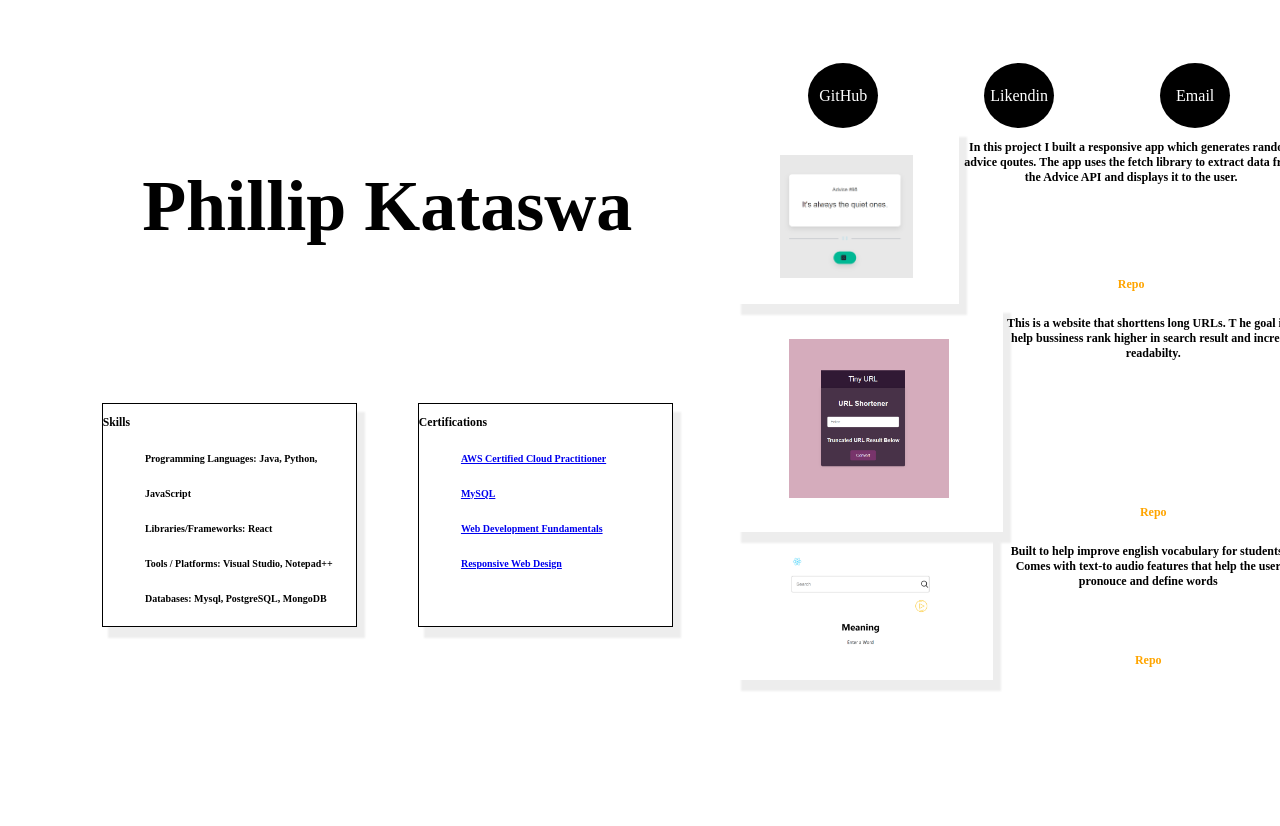
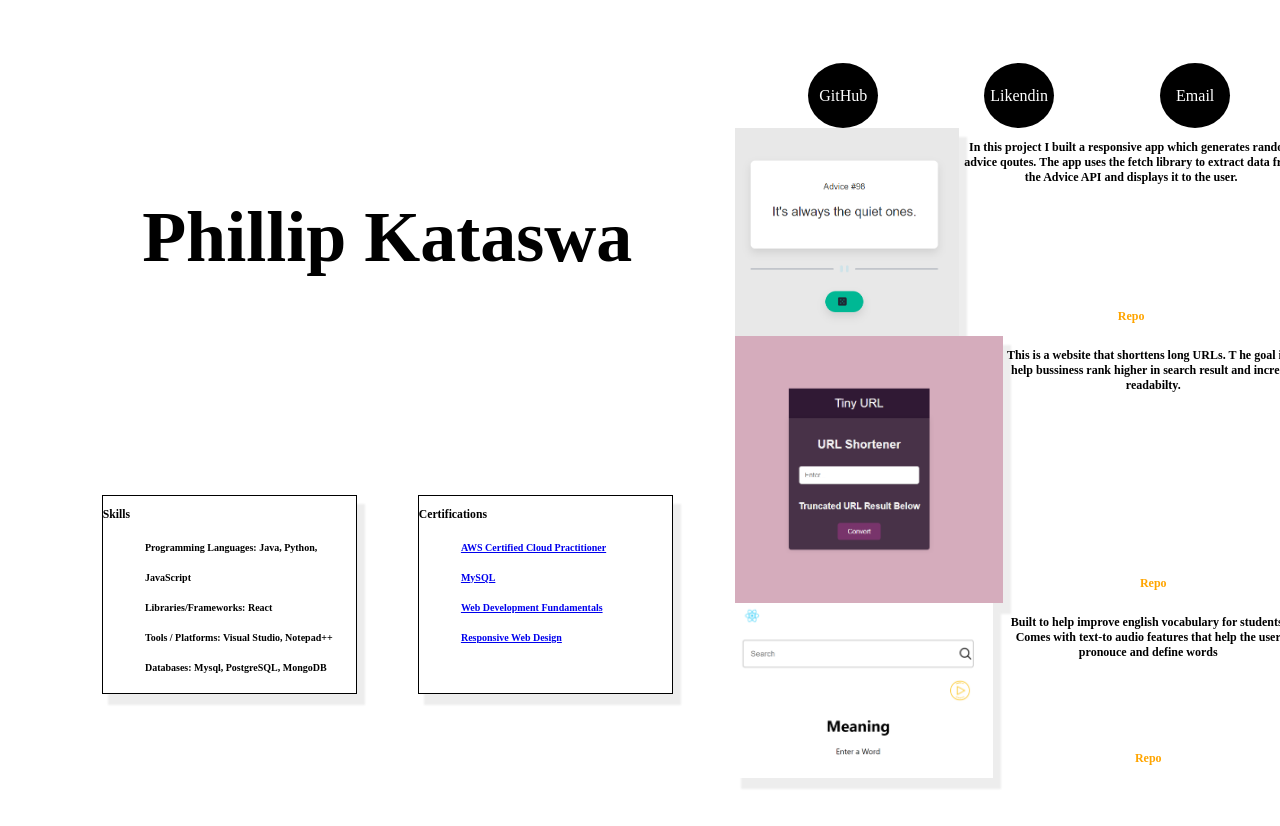
Before and after one commit to Artsia/2023Port, a React (Create React App) app in the folder myapp/: page / in a window 1280 px wide. Shown: the top 826 px of the page. Before the commit the page ends 800 px from the top, so only its background shows below. Built offline with nearby package versions, Linux system fonts and the light colour scheme.

Commit message:
img w and h should match parent w&h

```diff
--- a/myapp/src/index.css
+++ b/myapp/src/index.css
@@ -92,11 +92,13 @@
 
 
 
-li{
+ li{
+  /*display: flex;
+  text-wrap: wrap;*/
   list-style: none;
   text-decoration: none;
   margin: 0 1%;
-  line-height: 35px;
+  line-height: 30px;
 
 }
 
@@ -173,31 +175,31 @@ li{
 .pPic img {
   /*border: 1px dashed blue;*/
 
-  width: 85%;
-  height: 70%;
-  /*object-fit: cover; *//* Ensures the image covers the entire container */
-  object-fit:contain;
+  width: 100%;
+  height: 100%;
+  object-fit: cover; /* Ensures the image covers the entire container */
+
 }
 
 .pText-Repo {
   display: flex;
   flex-direction: column;
-  font-weight: 700;
+  font-weight: 600;
   font-size: 12px;
   justify-content: space-between; /* Aligns the paragraphs with space between them */
 }
 
-.pText-Repo p:last-child {
+/*.pText-Repo p:last-child {
   text-align: center;
-}
+}*/
 
 
 
 
 
 
-footer{
+/*footer{
   width: 100%;
   height:133px;
   background-color: black;
-}
+}*/
```
